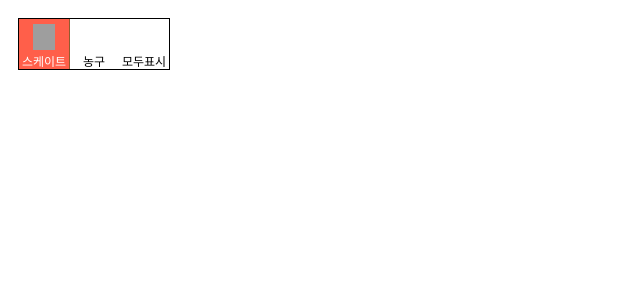
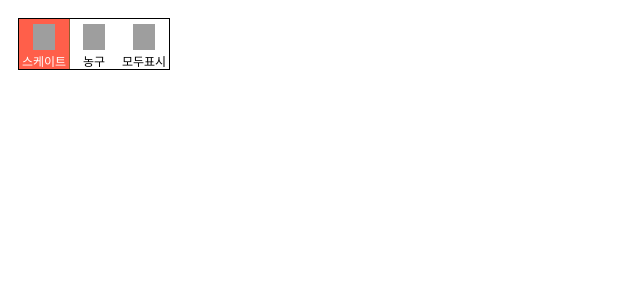
Before and after one commit to Yonsei-EE/ipTeam, a PHP site: page / in a window 1280 px wide. Shown: the top 300 px of the page, without its empty margins (0-640 px from the left). Run offline with PHP 8.4, Linux system fonts and the light colour scheme; some libraries are stand-ins or nearby versions; grey boxes are pictures that could not be loaded.

Commit message:
Update style.css

```diff
--- a/style.css
+++ b/style.css
@@ -59,12 +59,12 @@
 	margin:0 auto 2px;
 	width:22px;
 	height:26px;
+	background:url('http://t1.daumcdn.net/localimg/localimages/07/mapapidoc/category.png')  no-repeat;
 
 }
 
 .category .ico_skate {
 	background-position:-10px 0;
-	background:url('images/Icon_Skateboard.png') no-repeat;
 
 }
 
```
